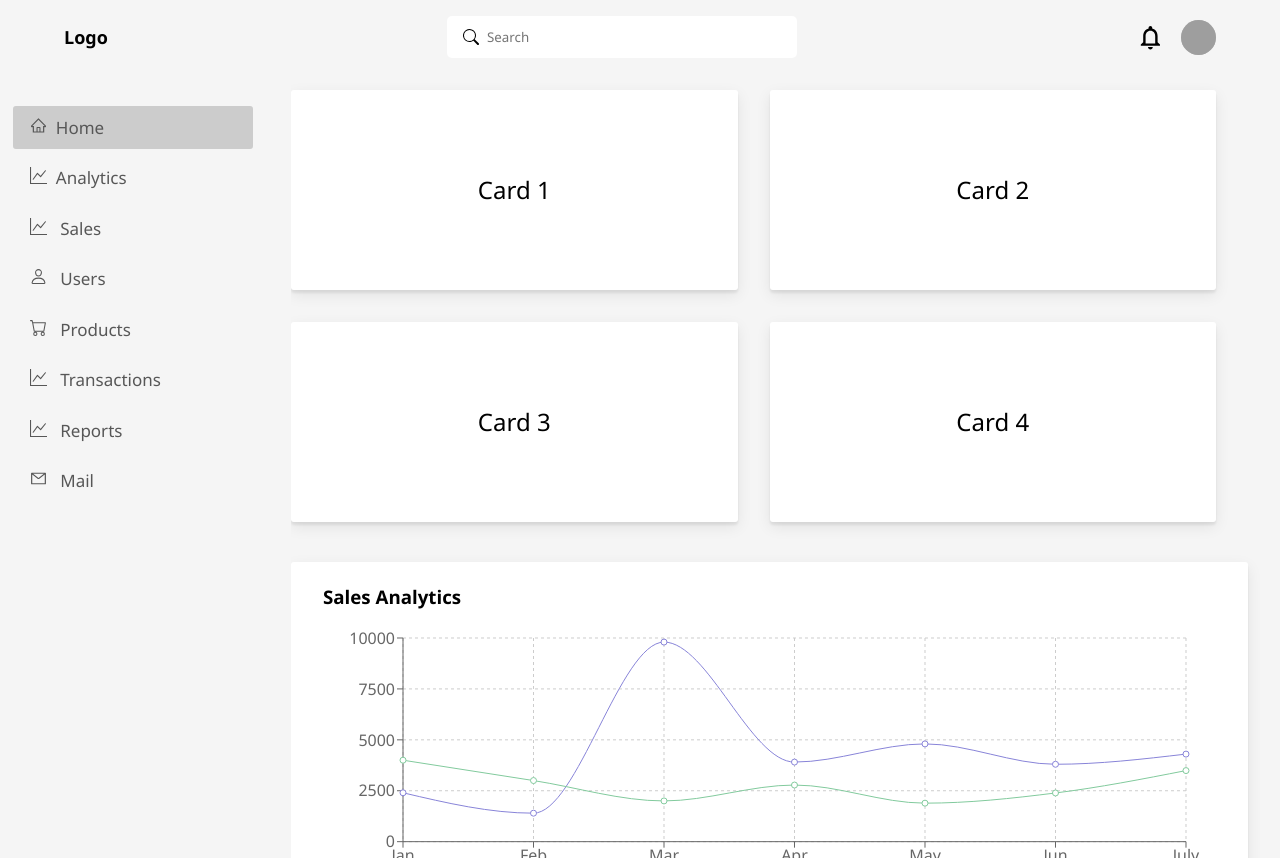
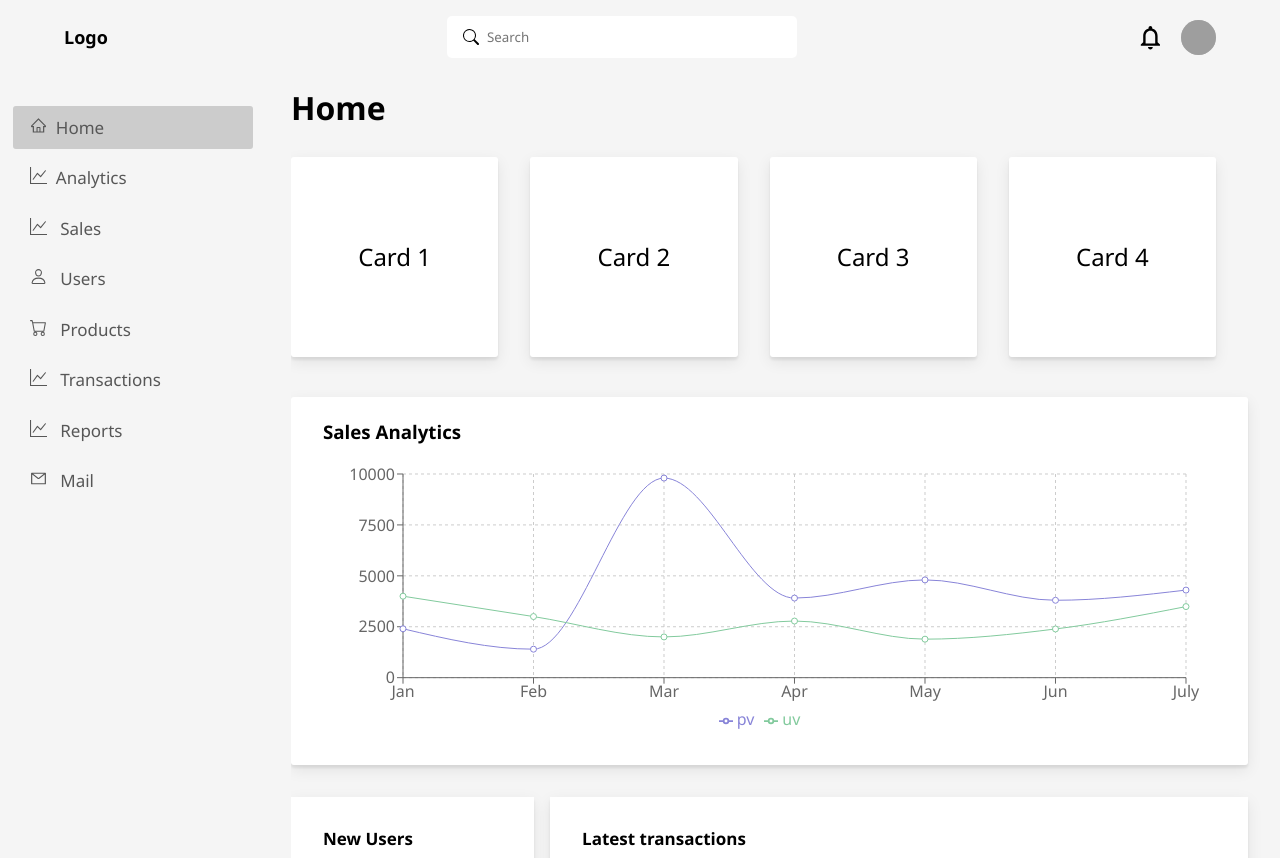
Before and after one commit to CHR-onicles/mini-dashboard, a React (Create React App) app: page / in a window 1280 px wide. Built offline with nearby package versions, Linux system fonts and the light colour scheme; grey boxes are pictures that could not be loaded.

Commit message:
Minor stuff

```diff
--- a/src/components/Card/Card.styled.ts
+++ b/src/components/Card/Card.styled.ts
@@ -13,6 +13,10 @@ export const StyledCard = styled.div`
     flex-basis:  calc(50% - 2rem);
     /* width: min(100%, ${rem(300)}); */
   }
+  ${mq(bp.large)} {
+    flex-basis:  calc(25% - 2rem);
+    /* width: min(100%, ${rem(300)}); */
+  }
 
   p {
     font-size: 1.5rem;
--- a/src/components/Navbar/index.tsx
+++ b/src/components/Navbar/index.tsx
@@ -3,6 +3,7 @@ import { BsSearch } from "react-icons/bs";
 import { MdOutlineNotificationsNone } from "react-icons/md";
 import { StyledNavbar } from "./Navbar.styled";
 import { Container } from "../../styles/components/Container.styled";
+import { Link } from "react-router-dom";
 
 interface Props {
   isSideMenuOpen: boolean
@@ -17,7 +18,7 @@ export const Navbar = ({isSideMenuOpen, setIsSideMenuOpen}: Props) => {
           <button className="hamburger-btn" onClick={() => setIsSideMenuOpen(!isSideMenuOpen)}>
           <HiMenuAlt2 className="hamburger" />
           </button>
-          <p className="logo">Logo</p>
+          <Link to="/" className="logo">Logo</Link>
           <div className="search-wrapper">
             <input type="text" placeholder="Search" />
             <BsSearch />
--- a/src/pages/Home/Home.styled.ts
+++ b/src/pages/Home/Home.styled.ts
@@ -2,6 +2,10 @@ import styled from "styled-components";
 import { bp, mq } from "../../styles/Utilities.styled";
 
 export const StyledHome = styled.div`
+  h2 {
+    font-size: 2rem;
+    margin-bottom: 2rem;
+  }
   .cards-container {
     display: flex;
     flex-direction: column;
@@ -27,7 +31,7 @@ export const StyledHome = styled.div`
     margin-top: 2rem;
 
     ${mq(bp.medium)} {
-        flex-direction: row;
+      flex-direction: row;
     }
   }
 `;
--- a/src/pages/Home/index.tsx
+++ b/src/pages/Home/index.tsx
@@ -10,6 +10,7 @@ interface Props {
 export const Home = ({ className }: Props) => {
   return (
     <StyledHome className={className}>
+      <h2>Home</h2>
       <div className="cards-container">
         <Card number={1} />
         <Card number={2} />
```
